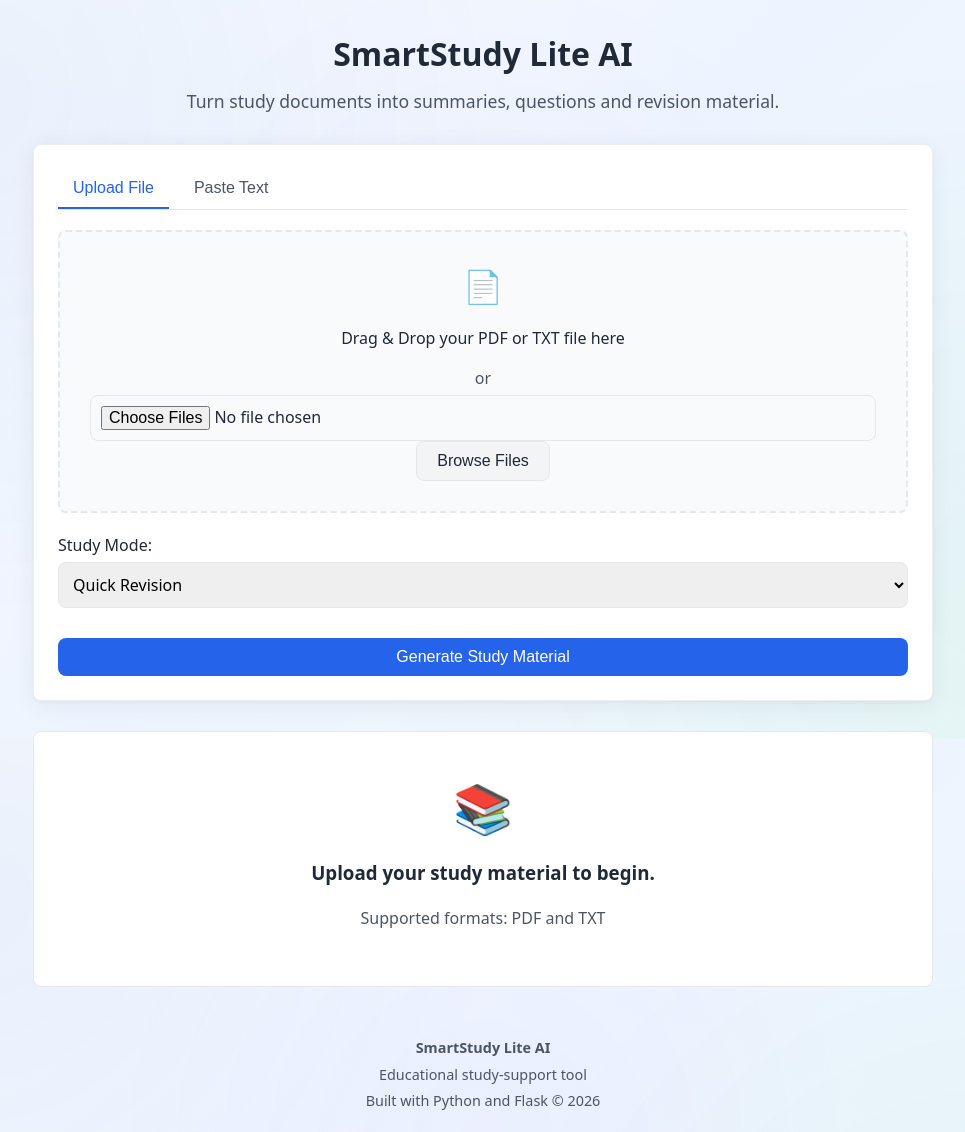
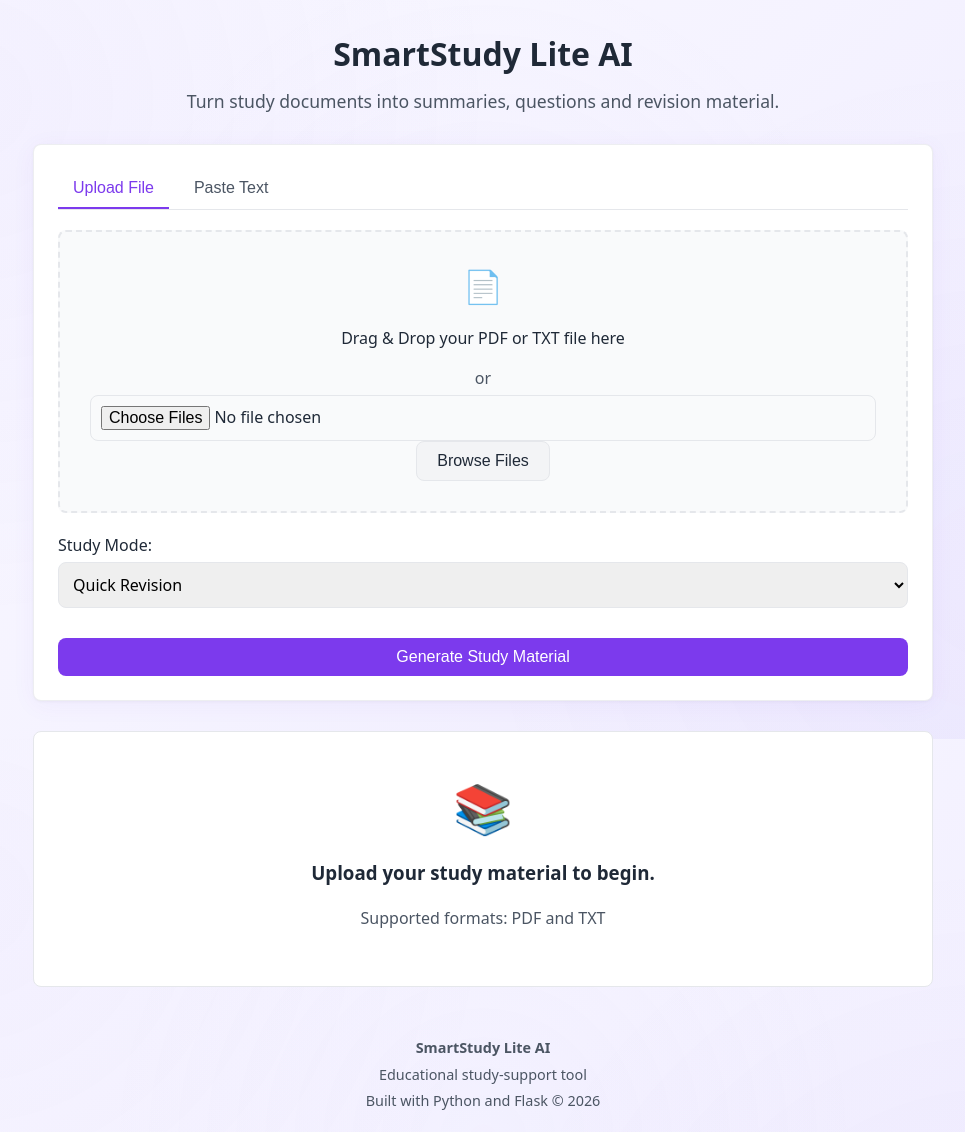
Before and after one commit to kanishka200720-maker/smartstudy-ai, a Flask app: page / in a window 1280 px wide. Shown: the part 61-1193 px from the top of the page, without its empty margins (157-1122 px from the left). Run offline with Flask 3, Linux system fonts and the light colour scheme; some libraries are stand-ins or nearby versions.

Commit message:
Update color palette to soft lavender and purple

```diff
--- a/static/css/style.css
+++ b/static/css/style.css
@@ -1,27 +1,27 @@
 :root {
-    --bg-color: #F5F7FA;
+    --bg-color: #FAFAFF;
     --card-bg: #FFFFFF;
-    --primary-color: #2563eb;
-    --primary-hover: #1d4ed8;
+    --primary-color: #7c3aed;
+    --primary-hover: #6d28d9;
     --text-main: #1f2937;
     --text-muted: #4b5563;
     --border-color: #e5e7eb;
     --error-color: #ef4444;
     --success-color: #10b981;
     --radius: 8px;
-    --shadow: 0 4px 24px rgba(0, 0, 0, 0.06), 0 1px 3px rgba(0, 0, 0, 0.04);
+    --shadow: 0 4px 24px rgba(124, 58, 237, 0.05), 0 1px 3px rgba(0, 0, 0, 0.04);
 }
 
 html, body {
     margin: 0;
     padding: 0;
     min-height: 100%;
-    background-color: #F8FAFC;
+    background-color: #FAFAFF;
     background-image:
-        radial-gradient(circle at 10% 20%, rgba(37, 99, 235, 0.05) 0%, transparent 40%),
-        radial-gradient(circle at 90% 80%, rgba(16, 185, 129, 0.04) 0%, transparent 40%),
-        radial-gradient(circle at 50% 50%, rgba(139, 92, 246, 0.03) 0%, transparent 50%),
-        linear-gradient(135deg, #F8FAFC 0%, #EEF4FF 50%, #EAF7F7 100%);
+        radial-gradient(circle at 10% 20%, rgba(139, 92, 246, 0.05) 0%, transparent 40%),
+        radial-gradient(circle at 90% 80%, rgba(167, 139, 250, 0.04) 0%, transparent 40%),
+        radial-gradient(circle at 50% 50%, rgba(196, 181, 253, 0.05) 0%, transparent 50%),
+        linear-gradient(135deg, #FAFAFF 0%, #F5F3FF 50%, #EDE9FE 100%);
     background-attachment: fixed;
     background-size: cover;
     color: var(--text-main);
@@ -129,7 +129,7 @@ h2, h3, h4 {
 }
 .drop-zone.dragover {
     border-color: var(--primary-color);
-    background: #eff6ff;
+    background: #f5f3ff;
 }
 .drop-icon {
     font-size: 2rem;
@@ -157,7 +157,7 @@ select, textarea, input {
 select:focus, textarea:focus, input:focus {
     outline: none;
     border-color: var(--primary-color);
-    box-shadow: 0 0 0 3px rgba(59, 130, 246, 0.2);
+    box-shadow: 0 0 0 3px rgba(124, 58, 237, 0.2);
 }
 textarea { resize: vertical; }
 
@@ -382,9 +382,9 @@ textarea { resize: vertical; }
     display: flex; flex-wrap: wrap; gap: 8px;
 }
 .keyword-tag {
-    background: #eff6ff;
-    color: #1d4ed8;
-    border: 1px solid #bfdbfe;
+    background: #f5f3ff;
+    color: var(--primary-hover);
+    border: 1px solid #ddd6fe;
     padding: 4px 12px;
     border-radius: 16px;
     font-size: 0.9rem;
```
